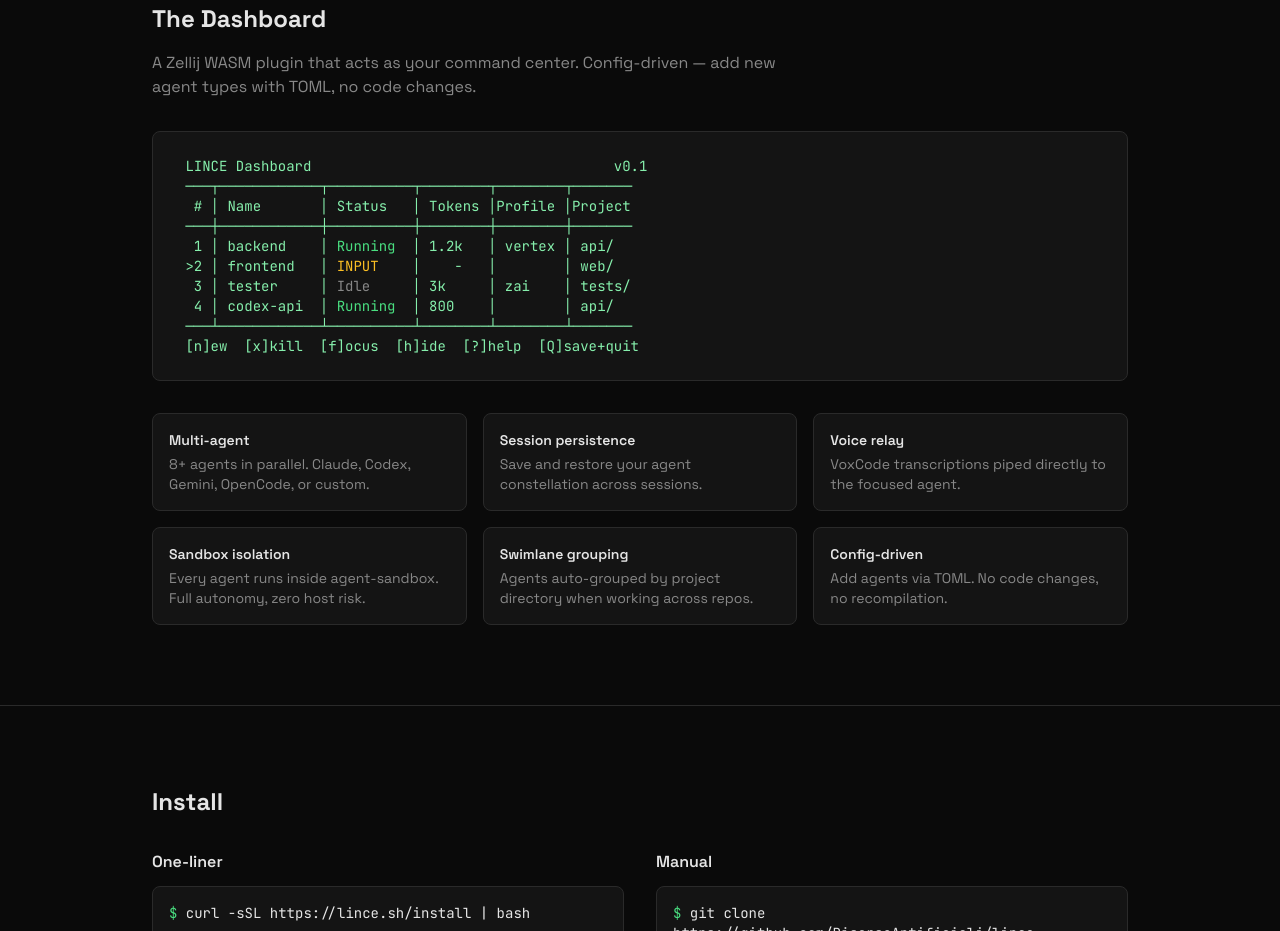
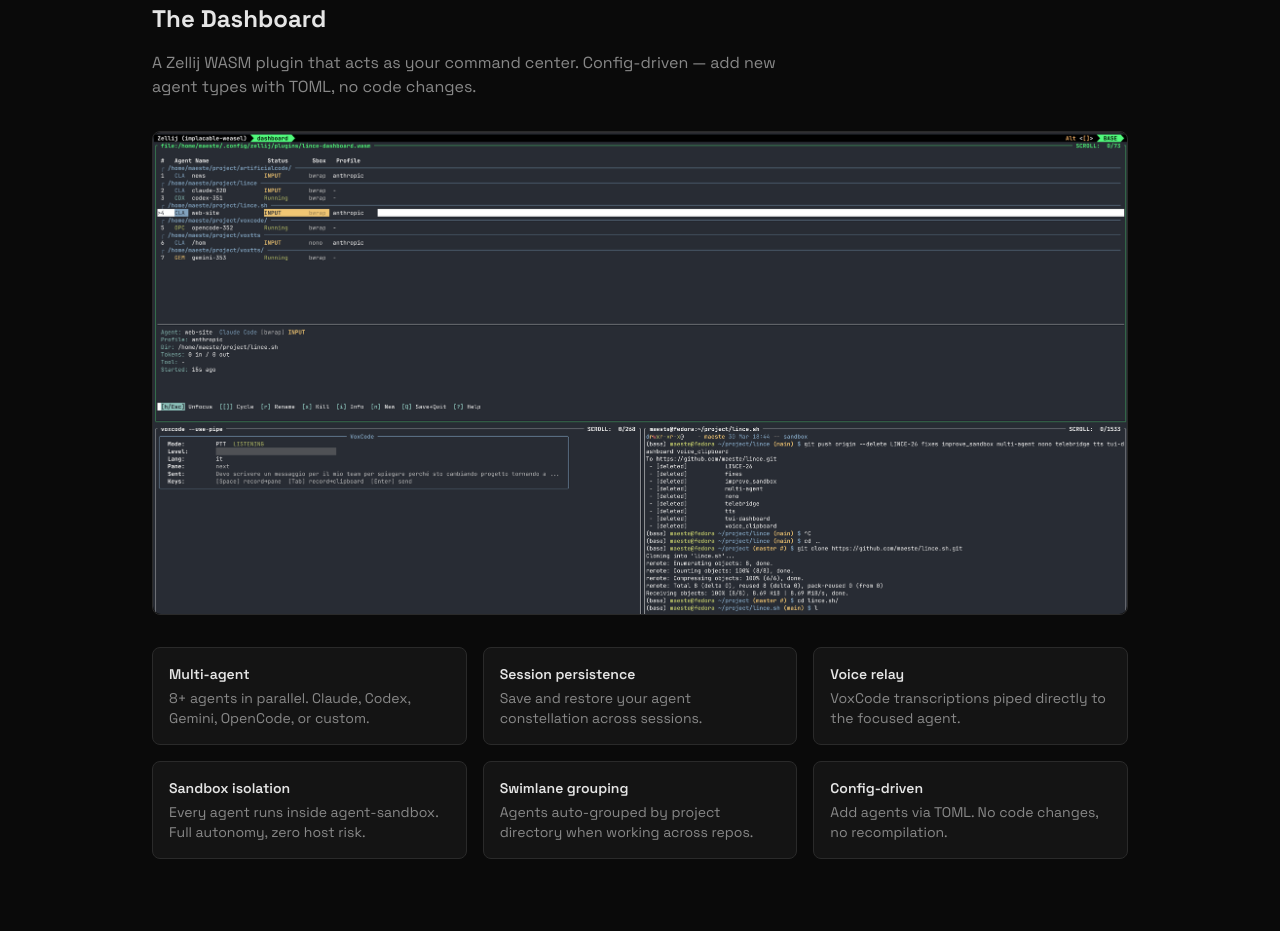
Before and after one commit to RisorseArtificiali/lince.sh, a plain HTML site: page index.html in a window 1280 px wide. Shown: the part 1377-2308 px from the top of the page. Drawn offline with nearby package versions, Linux system fonts and the light colour scheme.

Commit message:
real images

```diff
--- a/index.html
+++ b/index.html
@@ -124,20 +124,10 @@
       <h2 class="text-2xl font-bold mb-4">The Dashboard</h2>
       <p class="text-muted mb-8 max-w-2xl">A Zellij WASM plugin that acts as your command center. Config-driven &mdash; add new agent types with TOML, no code changes.</p>
 
-      <!-- ASCII dashboard mockup -->
-      <div class="cmd-box rounded-lg p-6 font-mono text-xs sm:text-sm leading-relaxed mb-8 overflow-x-auto">
-<pre class="text-green-300">
- LINCE Dashboard                                    v0.1
- ───┬────────────┬──────────┬────────┬────────┬───────
-  # │ Name       │ Status   │ Tokens │Profile │Project
- ───┼────────────┼──────────┼────────┼────────┼───────
-  1 │ backend    │ <span class="text-accent">Running</span>  │ 1.2k   │ vertex │ api/
- >2 │ frontend   │ <span class="text-amber">INPUT</span>    │    -   │        │ web/
-  3 │ tester     │ <span class="text-muted">Idle</span>     │ 3k     │ zai    │ tests/
-  4 │ codex-api  │ <span class="text-accent">Running</span>  │ 800    │        │ api/
- ───┴────────────┴──────────┴────────┴────────┴───────
- [n]ew  [x]kill  [f]ocus  [h]ide  [?]help  [Q]save+quit
-</pre>
+      <!-- Dashboard screenshot with hover detail -->
+      <div class="rounded-lg mb-8 overflow-hidden border border-border relative group">
+        <img src="assets/dashboard.png" alt="LINCE Dashboard - showing multiple agents running in parallel with status, sandbox, and profile columns" class="w-full rounded-lg transition-opacity duration-300 group-hover:opacity-0" loading="lazy">
+        <img src="assets/dashboard-detail.png" alt="LINCE Dashboard - detailed view showing agent info panel and Claude Code interaction" class="w-full rounded-lg absolute inset-0 opacity-0 transition-opacity duration-300 group-hover:opacity-100" loading="lazy">
       </div>
 
       <div class="grid sm:grid-cols-3 gap-4 text-sm">
```
Also changed, not shown: assets/dashboard-detail.png (added), assets/dashboard.png (added).
